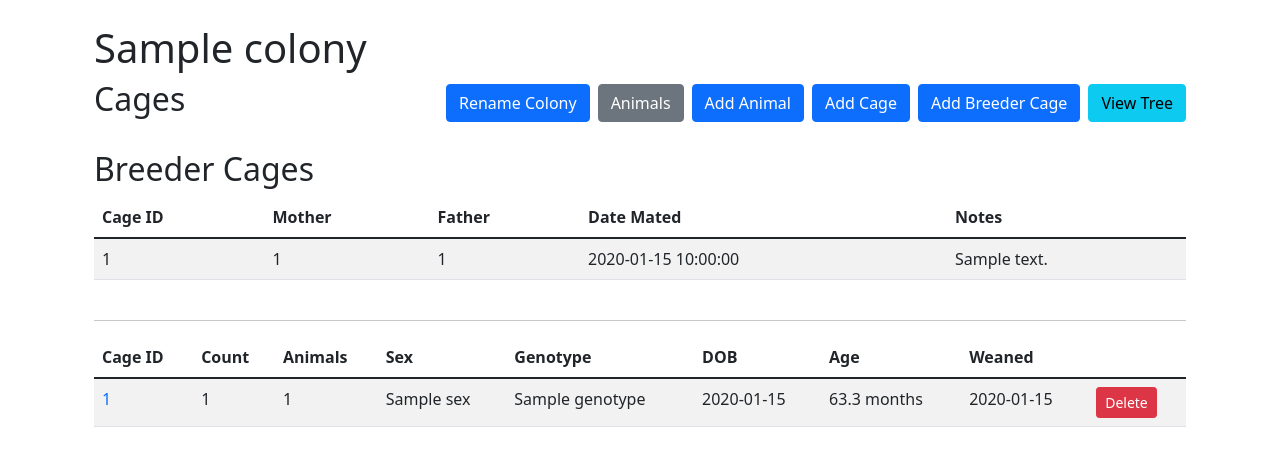
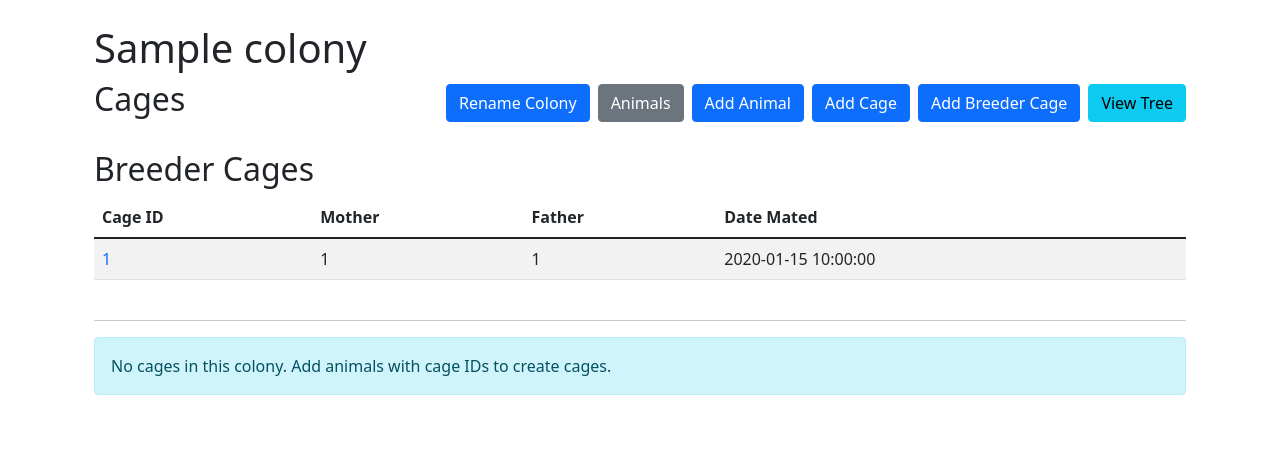
Before and after one commit to da8702/ColonyTree, a Flask app: template templates/cages_view.html in a window 1280 px wide. Shown: the part 62-528 px from the top of the page. Run offline with Flask 3, Linux system fonts and the light colour scheme; the template is opened without the code that fills it: most values are stand-ins (such as "Sample title", 1, 10 or a date in 2020).

Commit message:
Add rename support to breeder cages

```diff
--- a/server.py
+++ b/server.py
@@ -1143,6 +1143,52 @@ def add_breeder_cage():
     # GET request
     return render_template('add_breeder_cage.html', colony=current_colony)
 
+# Add edit breeder cage handling route
+@app.route('/edit_breeder_cage', methods=['POST'])
+def edit_breeder_cage():
+    """Edit an existing breeder cage's properties"""
+    global current_colony
+    if not current_colony:
+        return redirect(url_for('list_colonies'))
+
+    # Get form values
+    original_cage_id = request.form.get('original_cage_id')
+    new_cage_id = request.form.get('new_cage_id') or original_cage_id
+    mother_id = request.form.get('mother_id')
+    father_id = request.form.get('father_id')
+    date_mated = request.form.get('date_mated') or None
+    notes = request.form.get('notes') or ''
+
+    for bc in current_colony.breeder_cages:
+        if bc['cage_id'] == original_cage_id:
+            # Rename breeder cage if needed
+            if new_cage_id and new_cage_id != original_cage_id:
+                # Prevent duplicates
+                if any(b['cage_id'] == new_cage_id for b in current_colony.breeder_cages):
+                    # Skip renaming if already exists
+                    pass
+                else:
+                    bc['cage_id'] = new_cage_id
+                    # Update parent animal cage_id
+                    parent_mom = current_colony.get_animal(bc['mother_id'])
+                    parent_dad = current_colony.get_animal(bc['father_id'])
+                    if parent_mom:
+                        parent_mom.cage_id = new_cage_id
+                    if parent_dad:
+                        parent_dad.cage_id = new_cage_id
+            # Update other fields
+            bc['mother_id'] = mother_id
+            bc['father_id'] = father_id
+            bc['date_mated'] = date_mated
+            bc['notes'] = notes
+            break
+
+    # Save changes
+    save_colony(current_colony, current_colony.name)
+
+    # Redirect back to cages view
+    return redirect(url_for('view_cages'))
+
 if __name__ == '__main__':
     print("Starting Animal Colony Manager...")
 
--- a/templates/cages_view.html
+++ b/templates/cages_view.html
@@ -22,15 +22,19 @@
     {% if colony.breeder_cages %}
     <div class="table-responsive mb-4">
         <table class="table table-striped">
-            <thead><tr><th>Cage ID</th><th>Mother</th><th>Father</th><th>Date Mated</th><th>Notes</th></tr></thead>
+            <thead><tr><th>Cage ID</th><th>Mother</th><th>Father</th><th>Date Mated</th></tr></thead>
             <tbody>
             {% for bc in colony.breeder_cages %}
                 <tr>
-                    <td>{{ bc.cage_id }}</td>
+                    <td>
+                        {% set safe_id = bc.cage_id|replace('.', '_')|replace('-', '_')|replace(' ', '_') %}
+                        <a href="#" class="text-decoration-none" data-bs-toggle="modal" data-bs-target="#editBreederCageModal{{ safe_id }}">
+                            {{ bc.cage_id }}
+                        </a>
+                    </td>
                     <td>{{ bc.mother_id }}</td>
                     <td>{{ bc.father_id }}</td>
                     <td>{{ bc.date_mated or '-' }}</td>
-                    <td>{{ bc.notes or '' }}</td>
                 </tr>
             {% endfor %}
             </tbody>
@@ -40,13 +44,72 @@
     <div class="alert alert-info mb-4">No breeder cages. Click "Add Breeder Cage" to create one.</div>
     {% endif %}
 
+    {# Edit Breeder Cage Modals #}
+    {% for bc in colony.breeder_cages %}
+    {% set safe_id = bc.cage_id|replace('.', '_')|replace('-', '_')|replace(' ', '_') %}
+    <div class="modal fade" id="editBreederCageModal{{ safe_id }}" tabindex="-1">
+        <div class="modal-dialog modal-lg">
+            <div class="modal-content">
+                <div class="modal-header">
+                    <h5 class="modal-title">Edit Breeder Cage {{ bc.cage_id }}</h5>
+                    <button type="button" class="btn-close" data-bs-dismiss="modal"></button>
+                </div>
+                <div class="modal-body">
+                    <form id="editBreederCageForm{{ safe_id }}" method="POST" action="{{ url_for('edit_breeder_cage') }}">
+                        <input type="hidden" name="original_cage_id" value="{{ bc.cage_id }}">
+                        <div class="form-group mb-3">
+                            <label class="form-label">New Cage ID</label>
+                            <input type="text" class="form-control" name="new_cage_id" value="{{ bc.cage_id }}" required>
+                            <small class="text-muted">Changing this will update the breeder cage ID and parent assignments.</small>
+                        </div>
+                        <div class="form-group mb-3">
+                            <label class="form-label">Mother</label>
+                            <select class="form-control" name="mother_id" required>
+                                {% for a in colony.animals if a.sex == 'F' %}
+                                    <option value="{{ a.animal_id }}" {% if a.animal_id == bc.mother_id %}selected{% endif %}>{{ a.animal_id }}</option>
+                                {% endfor %}
+                            </select>
+                        </div>
+                        <div class="form-group mb-3">
+                            <label class="form-label">Father</label>
+                            <select class="form-control" name="father_id" required>
+                                {% for a in colony.animals if a.sex == 'M' %}
+                                    <option value="{{ a.animal_id }}" {% if a.animal_id == bc.father_id %}selected{% endif %}>{{ a.animal_id }}</option>
+                                {% endfor %}
+                            </select>
+                        </div>
+                        <div class="form-group mb-3">
+                            <label class="form-label">Date Mated</label>
+                            <input type="date" class="form-control" name="date_mated" value="{{ bc.date_mated }}">
+                        </div>
+                        <div class="form-group mb-3">
+                            <label class="form-label">Notes</label>
+                            <textarea class="form-control" name="notes" rows="3">{{ bc.notes or '' }}</textarea>
+                        </div>
+                        <div class="d-none">
+                            <button type="submit" class="btn btn-primary">Direct Submit</button>
+                        </div>
+                    </form>
+                </div>
+                <div class="modal-footer">
+                    <button type="button" class="btn btn-secondary" data-bs-dismiss="modal">Cancel</button>
+                    <button type="submit" form="editBreederCageForm{{ safe_id }}" class="btn btn-primary">Save Changes</button>
+                </div>
+            </div>
+        </div>
+    </div>
+    {% endfor %}
+
     <hr />
+
+    {# Exclude breeder cages from regular cages grouping #}
+    {% set breeder_ids = colony.breeder_cages | map(attribute='cage_id') | list %}
 
     {# Regular Cages Section #}
     {% if colony.animals %}
         {% set cages = {} %}
         {% for animal in colony.animals %}
-            {% if animal.cage_id %}
+            {% if animal.cage_id and animal.cage_id not in breeder_ids %}
                 {% if animal.cage_id not in cages %}
                     {% set _ = cages.update({animal.cage_id: []}) %}
                 {% endif %}
```
